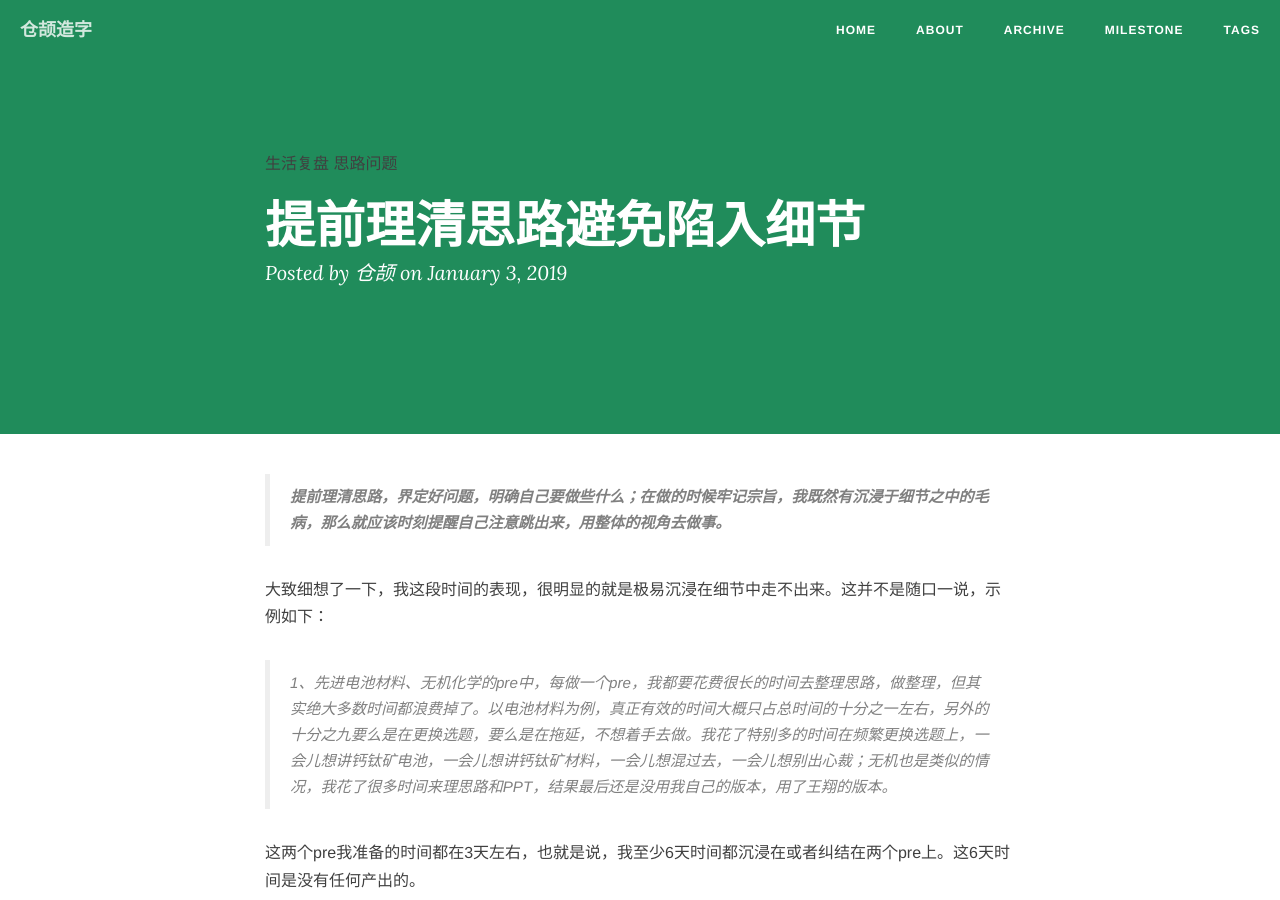
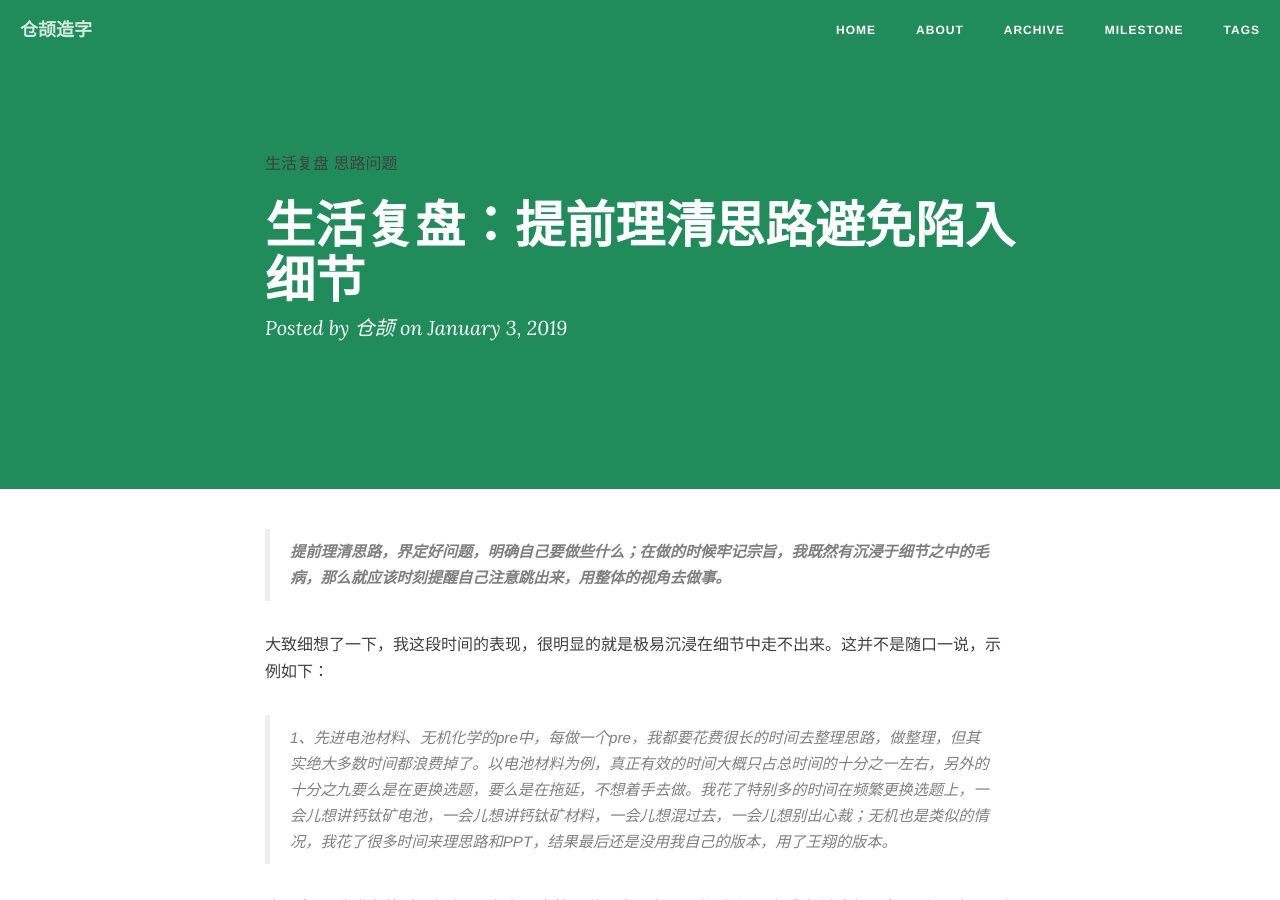
Before and after one commit to creatletter/Dalio, a Jekyll site: the page built from _posts/2019-01-03-提前理清思路以避免陷入细节.md, in a window 1280 px wide and 900 px high. Built offline with Jekyll 4.4.1, drawn with Linux system fonts in a browser that asks for light colours; nearby versions of some CDN libraries; comment, search, counter and statistics services are not loaded.

Commit message:
Update 2019-01-03-提前理清思路以避免陷入细节.md

```diff
--- a/_posts/2019-01-03-提前理清思路以避免陷入细节.md
+++ b/_posts/2019-01-03-提前理清思路以避免陷入细节.md
@@ -1,6 +1,6 @@
 ---
 layout: post
-title: 提前理清思路避免陷入细节
+title: 生活复盘：提前理清思路避免陷入细节
 date: 2019-01-03
 categories: 生活复盘
 tags: [生活复盘,思路问题]
```
